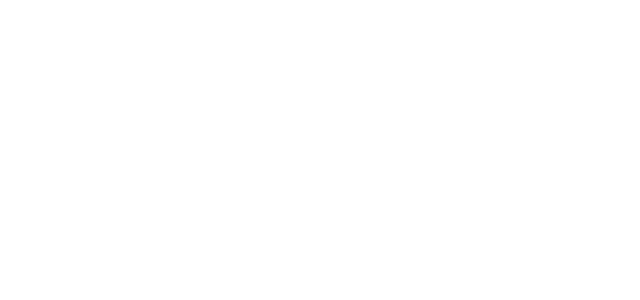
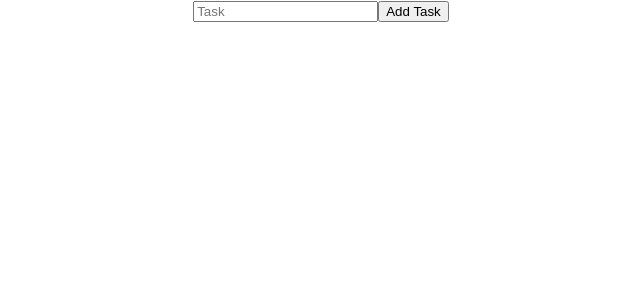
Before and after one commit to victorinspace/react-app, a React (Create React App) app: page / in a window 1280 px wide. Shown: the top 300 px of the page, without its empty margins (319-959 px from the left). Built offline with nearby package versions, Linux system fonts and the light colour scheme.

Commit message:
TodoList Component
Create TodoList Component that contains the
form elements for inputing to do items.

* Add form element.
* Nested input and button element
  inside of form element.

```diff
--- a/src/App.js
+++ b/src/App.js
@@ -1,11 +1,12 @@
 import React, { Component } from 'react';
+import TodoList from "./TodoList";
 import './App.css';
 
 class App extends Component {
   render() {
     return (
       <div className="App">
-
+        <TodoList />
       </div>
     );
   }
--- /dev/null
+++ b/src/TodoList.js
@@ -0,0 +1,18 @@
+import React, { Component } from 'react'
+
+class TodoList extends Component {
+  render() {
+    return (
+      <div className="todoListMain">
+        <div className="header">
+          <form>
+            <input placeholder="Task" />
+            <button type="submit"> Add Task </button>
+          </form>
+        </div>
+      </div>
+    )
+  }
+}
+
+export default TodoList
```
